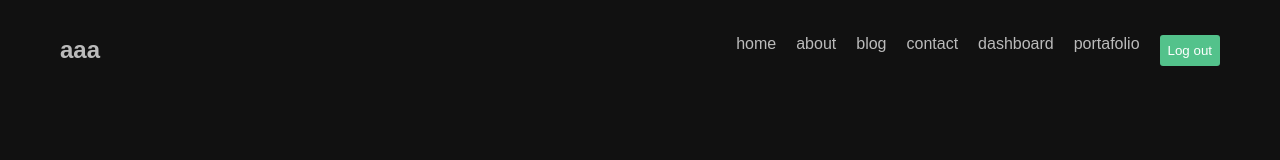
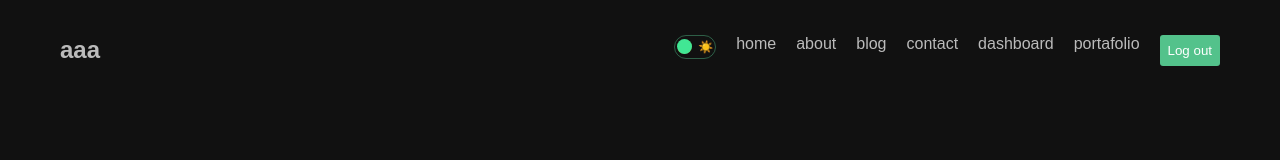
Before and after one commit to victor-villca/the-blog-piece-next-app, a Next.js app: page / in a window 1280 px wide. Shown: the top 160 px of the page. Built offline with nearby package versions, Linux system fonts and the light colour scheme; a web font is replaced by a local one.

Commit message:
dark mode toggle functionality

```diff
--- a/src/app/blog/[id]/page.module.css
+++ b/src/app/blog/[id]/page.module.css
@@ -49,5 +49,5 @@
     display: flex;
     gap: 2rem;
     flex-direction: column;
-    color: rgb(240, 232, 222);
+
 }
--- a/src/app/globals.css
+++ b/src/app/globals.css
@@ -25,3 +25,14 @@ a{
   flex-direction: column;
   justify-content: space-between;
 }
+.theme{
+  transition: 1s all ease;
+}
+.dark{
+  background-color: #111;
+  color: #bbb;
+}
+.light{
+  background-color: rgb(241, 234, 234);
+  color: #111;
+}
--- a/src/app/layout.js
+++ b/src/app/layout.js
@@ -2,6 +2,7 @@ import '@/app/globals.css'
 import { Inter, Concert_One, Eczar } from 'next/font/google'
 import Footer from '@/components/footer/Footer'
 import Navbar from '@/components/navbar/Navbar'
+import { ThemeProvider } from '@/context/ThemeContext'
 const inter = Eczar({ subsets: ['latin']})
 
 export const metadata = {
@@ -13,11 +14,13 @@ export default function RootLayout({ children }) {
   return (
     <html lang="en">
       <body className={inter.className}>
-        <div className='container'>
-          <Navbar />
-          {children}
-          <Footer />
-        </div>
+        <ThemeProvider>
+          <div className='container'>
+            <Navbar />
+            {children}
+            <Footer />
+          </div>
+        </ThemeProvider>
         </body>
     </html>
   )
--- /dev/null
+++ b/src/components/darkModeToggle/DarkModeToggle.jsx
@@ -0,0 +1,18 @@
+'use client'
+import React, { useContext } from 'react'
+import styles from './darkModeToggle.module.css'
+import { ThemeContext } from '@/context/ThemeContext'
+const DarkModeToggle = () => {
+	const context = useContext(ThemeContext);
+
+  const { toggle, mode } = context;
+  return (
+    <div className={styles.container} onClick={toggle}>
+        <div className={styles.icon}>🌙</div>
+        <div className={styles.icon}>☀️</div>
+        <div className={styles.ball} style={mode === 'dark' ? {left: "2px"} : {right: "2px"}}></div>
+    </div>
+  )
+}
+
+export default DarkModeToggle
--- /dev/null
+++ b/src/components/darkModeToggle/darkModeToggle.module.css
@@ -0,0 +1,25 @@
+.container{
+    width: 42px;
+    height: 24px;
+    border: 1.5px solid #53c28b70;
+    border-radius: 30px;
+    display: flex;
+    justify-content: space-between;
+    align-items: center;
+    padding: 2px;
+    position: relative;
+    cursor: pointer;
+}
+.icon{
+    font-size: 12px;
+}
+
+.ball{
+    width: 15px;
+    height: 15px;
+    background-color: #41e794;
+    border-radius: 50%;
+    position: absolute;
+    transition: left 1s, right 1s;
+
+}
--- a/src/components/navbar/Navbar.jsx
+++ b/src/components/navbar/Navbar.jsx
@@ -2,6 +2,7 @@
 import Link from 'next/link'
 import React from 'react'
 import styles from './navbar.module.css'
+import DarkModeToggle from '../darkModeToggle/DarkModeToggle'
 const navLinks = [
     {
         id : 1,
@@ -39,6 +40,7 @@ const Navbar = () => {
         <div className={styles.container}>
             <Link href={"/"} className={styles.logo}> aaa </Link>
             <div className={styles.links}>
+                <DarkModeToggle />
                 {navLinks.map((link) =>(
                         <Link key={link.id} href={link.direction} className={styles.link}>
                             {link.name}
--- /dev/null
+++ b/src/context/ThemeContext.js
@@ -0,0 +1,19 @@
+'use client'
+import { createContext, useState } from "react"
+
+export const ThemeContext = createContext();
+
+export const ThemeProvider =({children}) =>{
+    const [mode, setMode] = useState("dark");
+
+    const toggle = () =>{
+        setMode((prev) => (prev === "dark") ? "light" : "dark" );
+    };
+    return (
+        <ThemeContext.Provider value={{toggle, mode}}>
+            <div className={`theme ${mode}`}>
+                {children}
+            </div>
+        </ThemeContext.Provider>
+    );
+};
```
